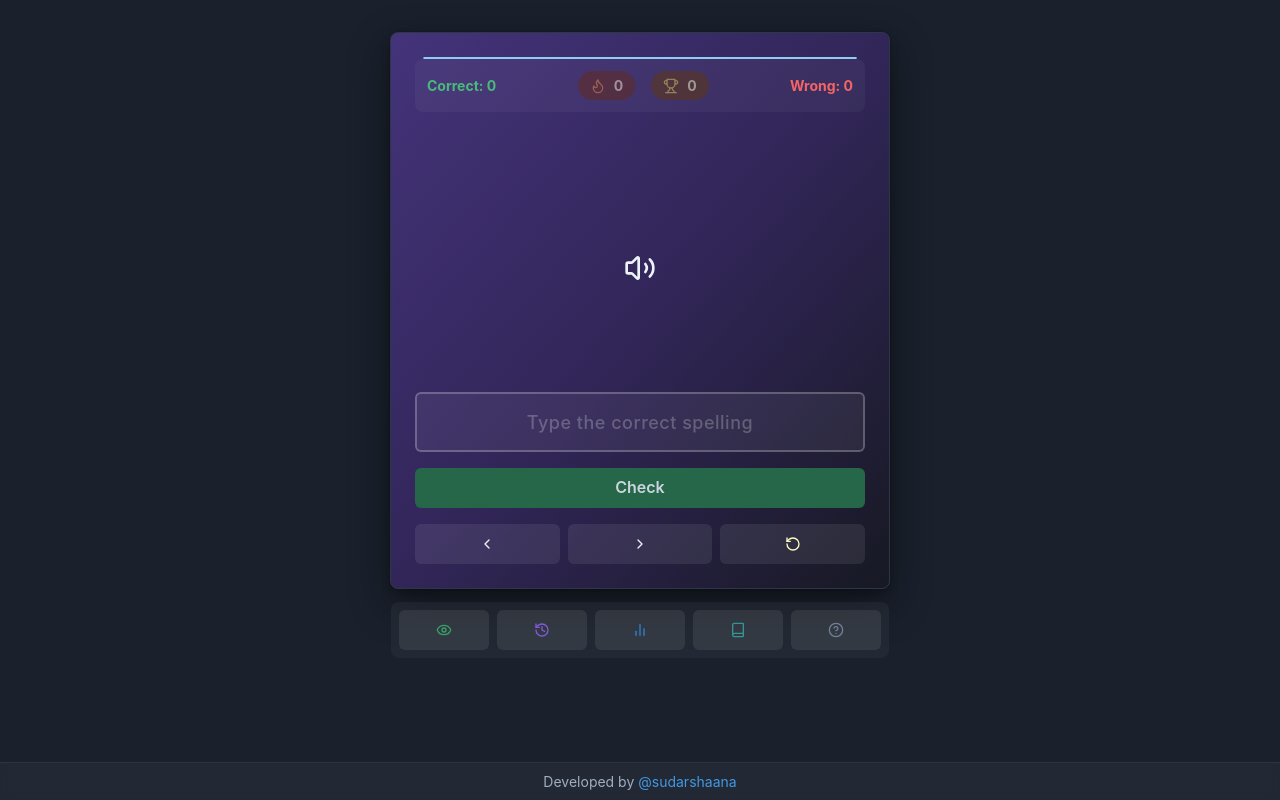
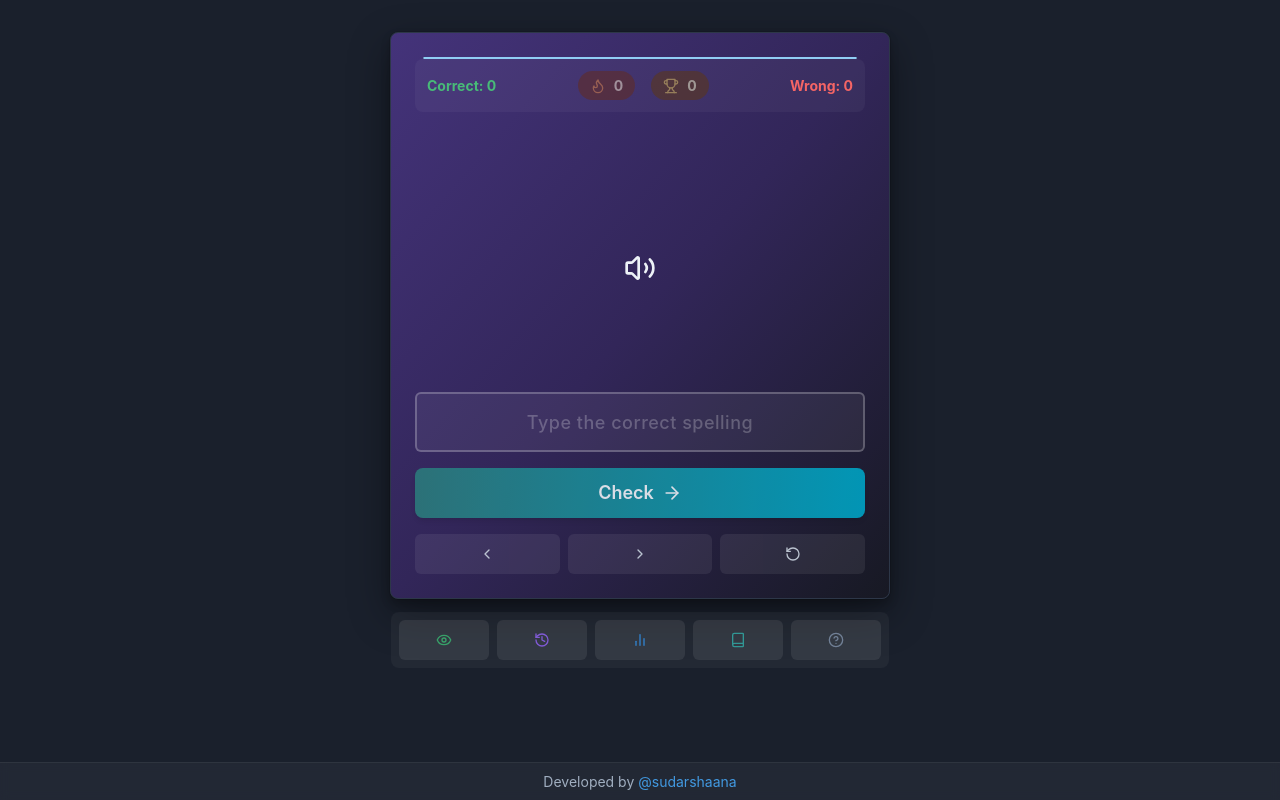
Before and after one commit to sudarshaana/learn, a React (Vite) app: page / in a window 1280 px wide. Built offline with nearby package versions, Linux system fonts and the light colour scheme; no server answers.

Commit message:
added animation for check btn

```diff
--- a/src/App.jsx
+++ b/src/App.jsx
@@ -101,6 +101,8 @@ export default function HomeComponent() {
     const saved = localStorage.getItem('commonMistakes')
     return saved ? JSON.parse(saved) : {}
   })
+
+  const [isEnterPressed, setIsEnterPressed] = useState(false)
 
   useEffect(() => {
     localStorage.setItem('currentWordIndex', currentWordIndex.toString())
@@ -208,7 +210,9 @@ export default function HomeComponent() {
 
   const handleKeyDown = (e) => {
     if (e.key === "Enter") {
+      setIsEnterPressed(true)
       checkPronunciation()
+      setTimeout(() => setIsEnterPressed(false), 200)
     }
   }
 
@@ -411,6 +415,7 @@ export default function HomeComponent() {
                     onPrev={prevWord}
                     onNext={nextWord}
                     onReset={handleReset}
+                    isEnterPressed={isEnterPressed}
                   />
 
 
--- a/src/components/ButtonControls.jsx
+++ b/src/components/ButtonControls.jsx
@@ -1,50 +1,95 @@
 import PropTypes from 'prop-types'
-import { VStack, Button, Flex } from "@chakra-ui/react"
-import { ChevronLeft, ChevronRight, RotateCcw } from "lucide-react"
+import { VStack, Button, Flex, Box } from "@chakra-ui/react"
+import { ChevronLeft, ChevronRight, RotateCcw, ArrowRight } from "lucide-react"
+import { motion, useAnimationControls } from "framer-motion"
+import { useEffect } from 'react'
 
 export const ButtonControls = ({
     onCheck,
     onPrev,
     onNext,
-    onReset
+    onReset,
+    isEnterPressed
 }) => {
+    const controls = useAnimationControls()
+
+    useEffect(() => {
+        if (isEnterPressed) {
+            controls.start({
+                scale: [1, 0.95, 1],
+                transition: { duration: 0.2 }
+            })
+        }
+    }, [isEnterPressed, controls])
+
     return (
         <VStack width="full" spacing={2}>
-            <Button
-                onClick={onCheck}
-                width="full"
-                bg="green.700"
-                _hover={{ bg: "gray.500" }}
-                color="gray.300"
+            <motion.div
+                style={{ width: '100%' }}
+                whileHover={{ scale: 1.02 }}
+                whileTap={{ scale: 0.98 }}
+                animate={controls}
             >
-                Check
-            </Button>
+                <Button
+                    onClick={onCheck}
+                    width="full"
+                    height="50px"
+                    fontSize="lg"
+                    bgGradient="linear(to-r, teal.600, cyan.600)"
+                    _hover={{
+                        bgGradient: "linear(to-r, teal.500, cyan.500)",
+                        transform: "translateY(-2px)",
+                        boxShadow: "lg"
+                    }}
+                    _active={{
+                        bgGradient: "linear(to-r, teal.700, cyan.700)",
+                        transform: "translateY(0)",
+                        boxShadow: "md"
+                    }}
+                    color="gray.100"
+                    borderRadius="lg"
+                    boxShadow="md"
+                    transition="all 0.2s"
+                    display="flex"
+                    gap={2}
+                    alignItems="center"
+                    justifyContent="center"
+                    opacity={0.9}
+                >
+                    <Box>Check</Box>
+                    <ArrowRight size={20} />
+                </Button>
+            </motion.div>
+
             <Flex width="full" gap={2} mt={2}>
                 <Button
                     onClick={onPrev}
-                    _hover={{ bg: "green.600" }}
-                    color="gray.100"
+                    _hover={{ bg: "gray.700" }}
+                    color="gray.300"
                     title="Mac: ⌘ + P | Win: Ctrl + P"
                     flex={1}
+                    opacity={0.9}
                 >
                     <ChevronLeft size={16} />
                 </Button>
                 <Button
                     onClick={onNext}
-                    _hover={{ bg: "green.600" }}
-                    color="gray.100"
+                    _hover={{ bg: "gray.700" }}
+                    color="gray.300"
                     title="Mac: ⌘ + N | Win: Ctrl + N"
                     flex={1}
+                    opacity={0.9}
                 >
                     <ChevronRight size={16} />
                 </Button>
                 <Button
                     onClick={onReset}
-                    _hover={{ bg: "yellow.600" }}
-                    color="yellow.100"
+                    _hover={{ bg: "gray.700" }}
+                    color="gray.300"
                     aria-label="Reset everything"
                     title="Reset progress"
                     flex={1}
+                    opacity={0.9}
                 >
                     <RotateCcw size={16} />
                 </Button>
@@ -57,5 +102,10 @@ ButtonControls.propTypes = {
     onCheck: PropTypes.func.isRequired,
     onPrev: PropTypes.func.isRequired,
     onNext: PropTypes.func.isRequired,
-    onReset: PropTypes.func.isRequired
+    onReset: PropTypes.func.isRequired,
+    isEnterPressed: PropTypes.bool
 }
+
+ButtonControls.defaultProps = {
+    isEnterPressed: false
+}
```
